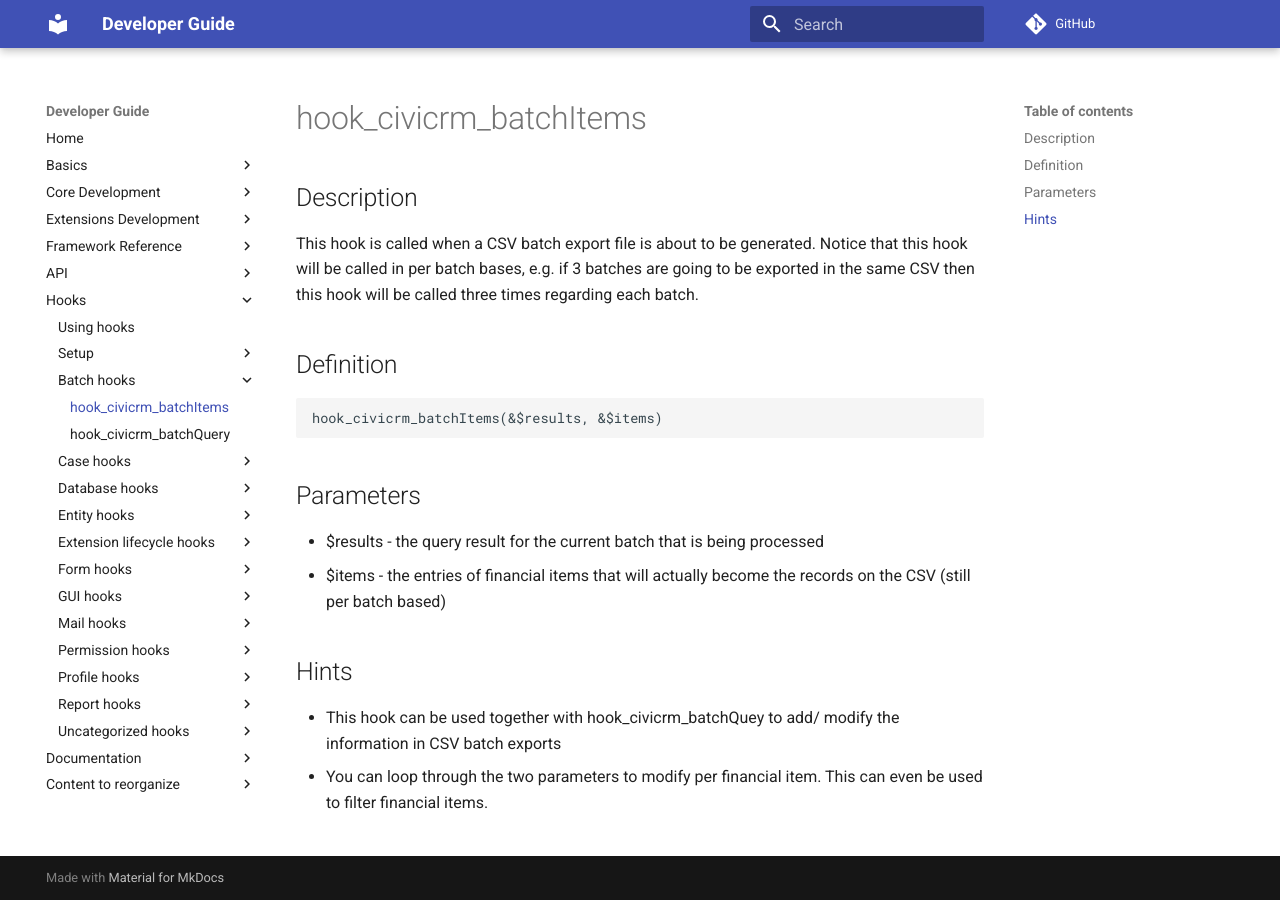
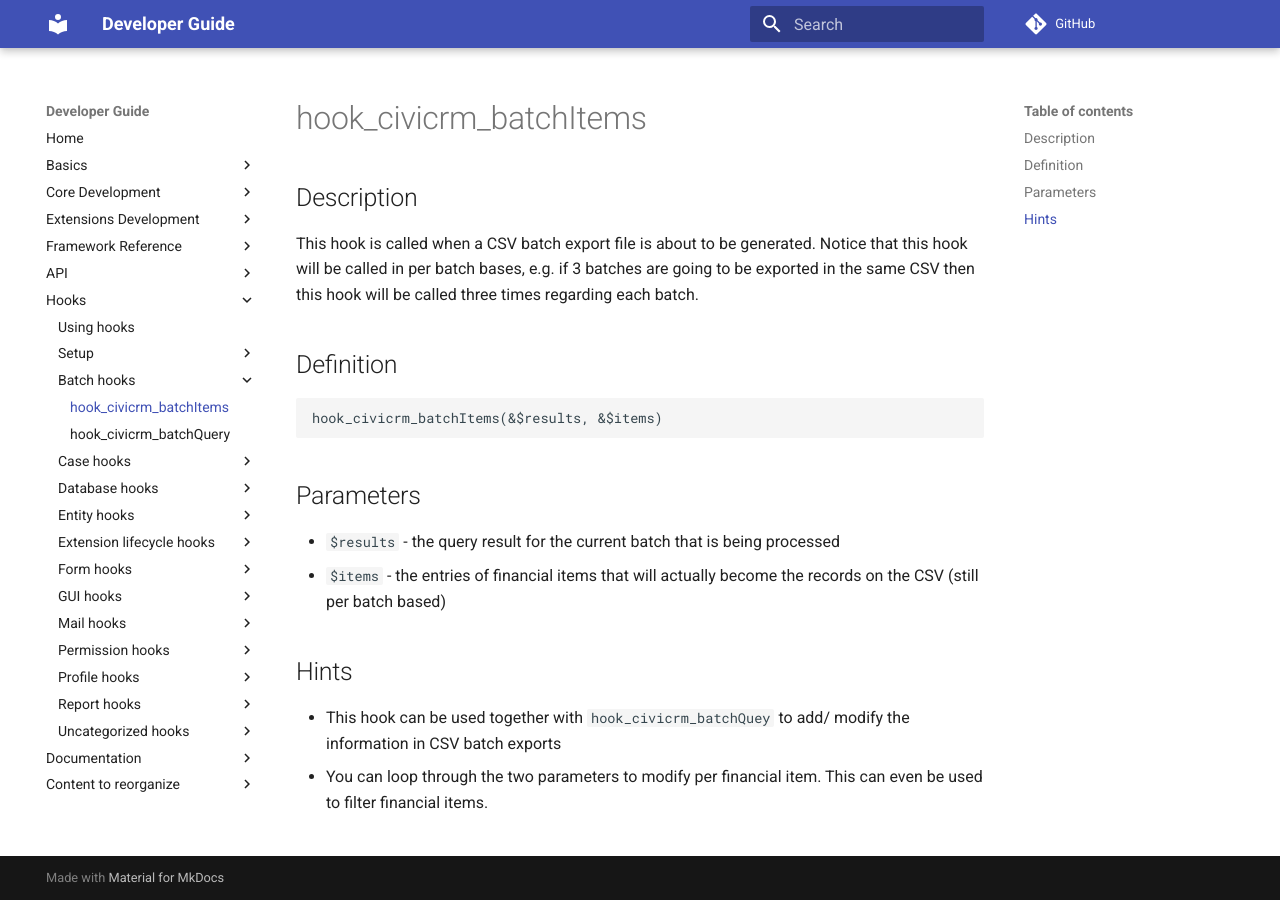
Before and after one commit to civicrm/civicrm-dev-docs, an MkDocs documentation site: the page built from docs/hooks/hook_civicrm_batchItems.md, in a window 1280 px wide. Built offline with MkDocs 1.6.1 and Material for MkDocs 9.7.7, drawn with Linux system fonts in a browser that asks for light colours; comment, search, counter and statistics services are not loaded; old or Windows-style settings are respelled for this version of MkDocs.

```diff
--- a/docs/hooks/hook_civicrm_batchItems.md
+++ b/docs/hooks/hook_civicrm_batchItems.md
@@ -13,14 +13,14 @@ will be called three times regarding each batch.
 
 ## Parameters
 
--   $results - the query result for the current batch that is being
+-   `$results` - the query result for the current batch that is being
     processed
--   $items - the entries of financial items that will actually become
+-   `$items` - the entries of financial items that will actually become
     the records on the CSV (still per batch based)
 
 ## Hints
 
--   This hook can be used together with hook_civicrm_batchQuey to add/
+-   This hook can be used together with `hook_civicrm_batchQuey` to add/
     modify the information in CSV batch exports
 -   You can loop through the two parameters to modify per financial
     item. This can even be used to filter financial items.
```
